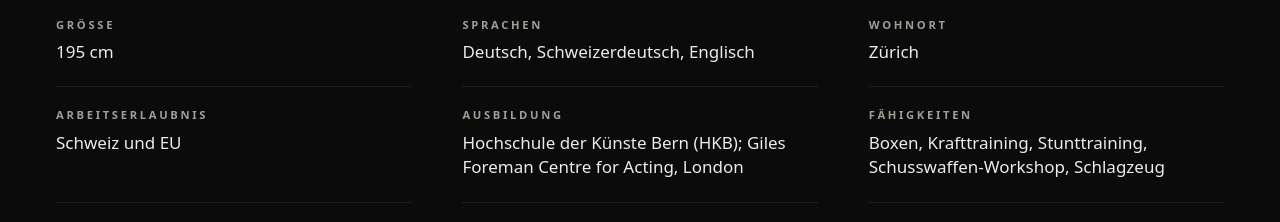
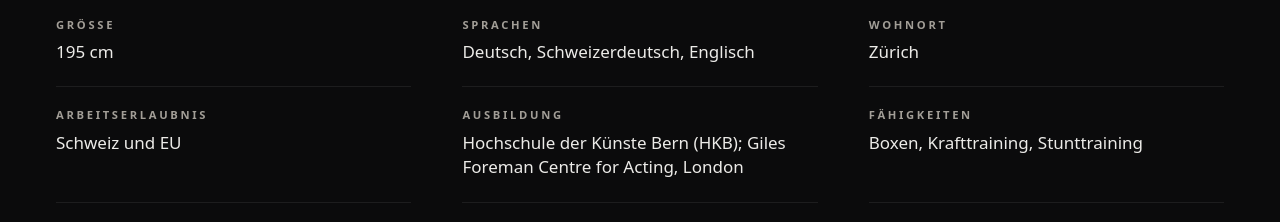
Before and after one commit to simonroffler/simonroffler.github.io, a plain HTML site: page de/index.html in a window 1280 px wide. Shown: the part 2220-2442 px from the top of the page. Drawn offline with Linux system fonts and the light colour scheme.

Commit message:
Website 2026-11-18 21:54

```diff
--- a/de/index.html
+++ b/de/index.html
@@ -151,7 +151,7 @@
 <div><dt>Wohnort</dt><dd>Zürich</dd></div>
 <div><dt>Arbeitserlaubnis</dt><dd>Schweiz und EU</dd></div>
 <div><dt>Ausbildung</dt><dd>Hochschule der Künste Bern (HKB); Giles Foreman Centre for Acting, London</dd></div>
-<div><dt>Fähigkeiten</dt><dd>Boxen, Krafttraining, Stunttraining, Schusswaffen-Workshop, Schlagzeug</dd></div>
+<div><dt>Fähigkeiten</dt><dd>Boxen, Krafttraining, Stunttraining</dd></div>
     </dl>
     <div class="profiles reveal">
       <h3 class="h3">Profile</h3>
```
Also changed, not shown: index.html (+1 -1 lines).
